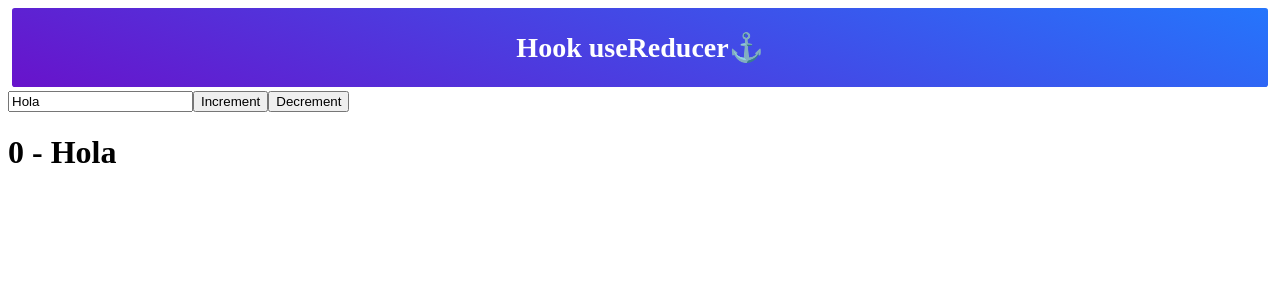
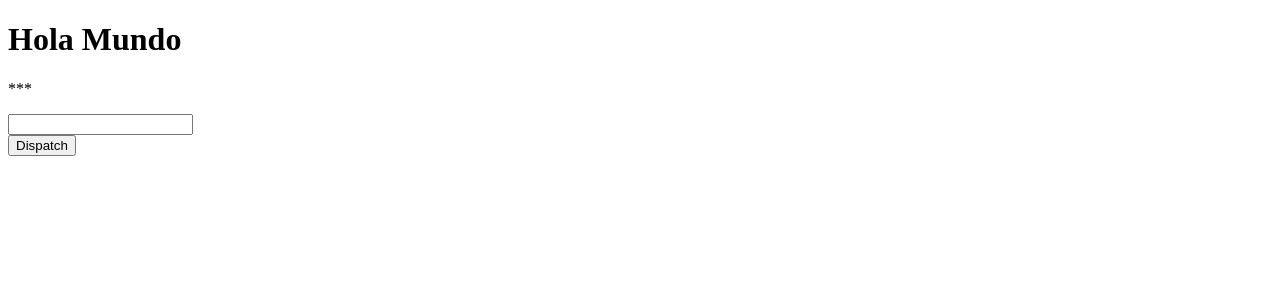
Before and after one commit to JosePabloRomero/fundamentos-react, a React (Create React App) app: page / in a window 1280 px wide. Shown: the top 300 px of the page. Built offline with nearby package versions, Linux system fonts and the light colour scheme.

Commit message:
useImperativeHandle and fowardRef

```diff
--- a/src/App.js
+++ b/src/App.js
@@ -18,7 +18,8 @@
 //import Hooks1 from './components/Hooks/Hooks1'
 //import Hooks2 from './components/Hooks/Hooks2'
 //import EjemploPracticoHooks from './components/Hooks/EjemploPracticoHooks'
-import EjemploPracticoHooks2 from './components/Hooks/EjemploPracticoHooks2'
+//import EjemploPracticoHooks2 from './components/Hooks/EjemploPracticoHooks2'
+import Hooks3 from './components/Hooks/Hooks3'
 const App = () => (
     <div>
         {/* {<InputNoControlado></InputNoControlado>
@@ -39,9 +40,10 @@
         <Hooks1></Hooks1>
         <Hooks2></Hooks2>
         <EjemploPracticoHooks></EjemploPracticoHooks>
+        <EjemploPracticoHooks2></EjemploPracticoHooks2>
         */}
+        <Hooks3></Hooks3>
 
-        <EjemploPracticoHooks2></EjemploPracticoHooks2>
 
     </div>
 )
--- /dev/null
+++ b/src/components/Hooks/Hooks3/Hooks3.js
@@ -0,0 +1,42 @@
+import React, { forwardRef, useImperativeHandle, useRef, useState } from 'react'
+
+
+const FancyInput = forwardRef((props, ref) => {
+const [text, setText] = useState('***')
+const entrada = useRef()
+    useImperativeHandle(ref, () => ({
+        dispatchAlert: () => {
+            alert('Hola')
+        },
+        setParragraph: (message) => {
+            setText(message)
+        },
+        focusInput: () => {
+            entrada.current.focus()
+        }
+    }))
+    return (
+        <div>
+            <p>{text}</p>
+            <input type='text' ref={entrada} />
+        </div>
+    )
+})
+
+const App = () => {
+    const fancyInput = useRef()
+    const handleClick = () => {
+        //fancyInput.current.dispatchAlert()
+        //fancyInput.current.setParragraph('Hola desde App')
+        fancyInput.current.focusInput()
+    }
+    return (
+        <div>
+            <h1>Hola Mundo</h1>
+            <FancyInput ref={fancyInput}/>
+            <button onClick={handleClick}>Dispatch</button>
+        </div>
+    )
+}
+
+export default App
--- /dev/null
+++ b/src/components/Hooks/Hooks3/index.js
@@ -0,0 +1 @@
+export {default} from './Hooks3'
```
